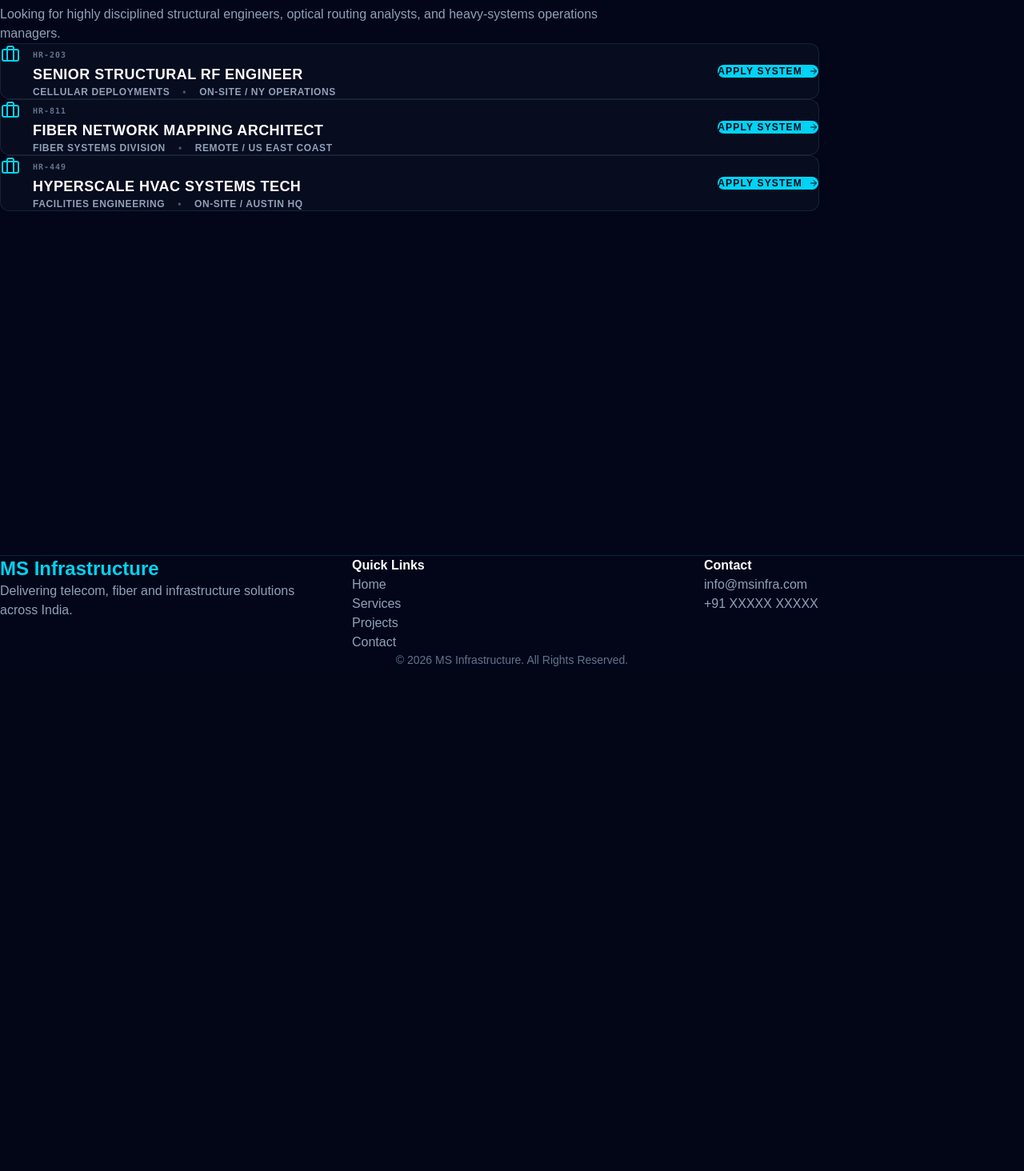
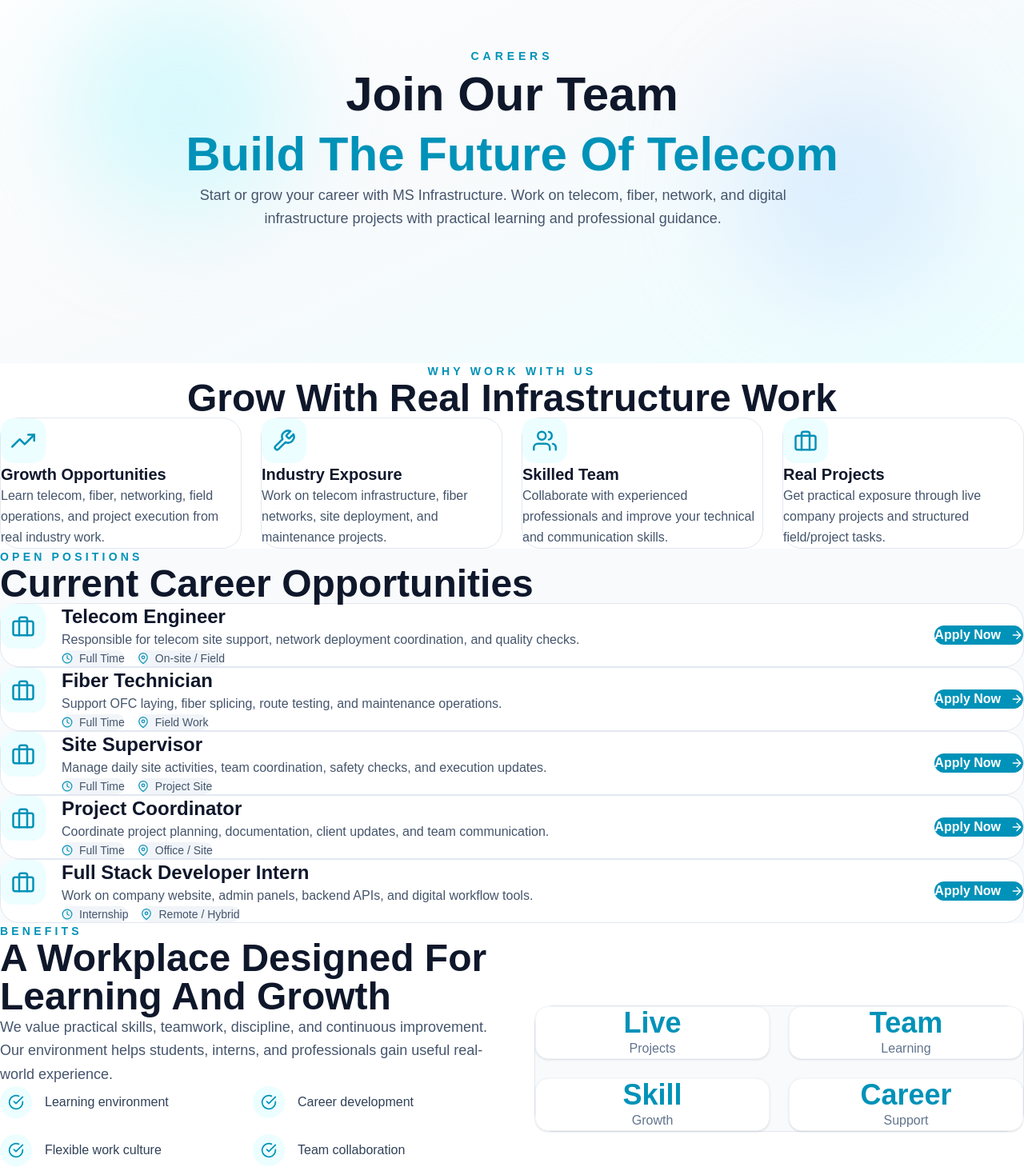
Before and after one commit to ashishrajput000261-commits/ms-infrastructure-website, a React app in the folder Frontend/: page /careers in a window 1280 px wide. Shown: the part 106-1570 px from the top of the page at 80% size. Before the commit the page ends 941 px from the top, so only its background shows below. Built offline with nearby package versions, Linux system fonts and the light colour scheme; the HTML template or start-up script is replaced by a standard one.

Commit message:
Day 08: complete careers page

```diff
--- a/Frontend/src/pages/Careers.jsx
+++ b/Frontend/src/pages/Careers.jsx
@@ -1,56 +1,315 @@
-import React from 'react';
-import { FiArrowRight, FiBriefcase } from 'react-icons/fi';
+import React from "react";
+import {
+  FiArrowRight,
+  FiBriefcase,
+  FiCheckCircle,
+  FiUsers,
+  FiTrendingUp,
+  FiTool,
+  FiMapPin,
+  FiClock,
+} from "react-icons/fi";
 
-const jobOpenings = [
-  { id: 'HR-203', title: 'Senior Structural RF Engineer', dept: 'Cellular Deployments', loc: 'On-site / NY Operations' },
-  { id: 'HR-811', title: 'Fiber Network Mapping Architect', dept: 'Fiber Systems Division', loc: 'Remote / US East Coast' },
-  { id: 'HR-449', title: 'Hyperscale HVAC Systems Tech', dept: 'Facilities Engineering', loc: 'On-site / Austin HQ' }
+const whyWork = [
+  {
+    icon: <FiTrendingUp />,
+    title: "Growth Opportunities",
+    desc: "Learn telecom, fiber, networking, field operations, and project execution from real industry work.",
+  },
+  {
+    icon: <FiTool />,
+    title: "Industry Exposure",
+    desc: "Work on telecom infrastructure, fiber networks, site deployment, and maintenance projects.",
+  },
+  {
+    icon: <FiUsers />,
+    title: "Skilled Team",
+    desc: "Collaborate with experienced professionals and improve your technical and communication skills.",
+  },
+  {
+    icon: <FiBriefcase />,
+    title: "Real Projects",
+    desc: "Get practical exposure through live company projects and structured field/project tasks.",
+  },
 ];
+
+const jobs = [
+  {
+    title: "Telecom Engineer",
+    type: "Full Time",
+    location: "On-site / Field",
+    desc: "Responsible for telecom site support, network deployment coordination, and quality checks.",
+  },
+  {
+    title: "Fiber Technician",
+    type: "Full Time",
+    location: "Field Work",
+    desc: "Support OFC laying, fiber splicing, route testing, and maintenance operations.",
+  },
+  {
+    title: "Site Supervisor",
+    type: "Full Time",
+    location: "Project Site",
+    desc: "Manage daily site activities, team coordination, safety checks, and execution updates.",
+  },
+  {
+    title: "Project Coordinator",
+    type: "Full Time",
+    location: "Office / Site",
+    desc: "Coordinate project planning, documentation, client updates, and team communication.",
+  },
+  {
+    title: "Full Stack Developer Intern",
+    type: "Internship",
+    location: "Remote / Hybrid",
+    desc: "Work on company website, admin panels, backend APIs, and digital workflow tools.",
+  },
+];
+
+const benefits = [
+  "Learning environment",
+  "Career development",
+  "Flexible work culture",
+  "Team collaboration",
+  "Real industry exposure",
+  "Skill-based growth",
+];
+
+const hiringSteps = ["Apply", "Screening", "Interview", "Selection"];
 
 const Careers = () => {
   return (
-    <div className="bg-slate-950 text-white min-h-screen pt-32 pb-24 select-none">
-      <div className="max-w-7xl mx-auto px-4 sm:px-6 lg:px-8">
+    <main className="bg-white text-slate-900">
+      {/* Hero */}
+      <section className="relative min-h-[70vh] flex items-center justify-center overflow-hidden px-6 pt-24 bg-slate-50">
+        <div className="absolute inset-0 bg-gradient-to-br from-white via-slate-50 to-cyan-50"></div>
+        <div className="absolute top-24 left-20 h-72 w-72 rounded-full bg-cyan-200/40 blur-3xl"></div>
+        <div className="absolute bottom-20 right-20 h-72 w-72 rounded-full bg-blue-200/40 blur-3xl"></div>
 
-        {/* Header */}
-        <div className="max-w-3xl mb-16">
-          <h1 className="text-xs font-bold text-cyan-400 tracking-widest uppercase mb-4">Join The Engineering Unit</h1>
-          <h2 className="text-3xl sm:text-5xl font-black uppercase tracking-tight mb-6">Build Modern Connectivity Arrays</h2>
-          <p className="text-slate-400 text-sm sm:text-base font-medium">
-            Looking for highly disciplined structural engineers, optical routing analysts, and heavy-systems operations managers.
+        <div className="relative z-10 max-w-5xl mx-auto text-center">
+          <p className="text-cyan-600 font-semibold uppercase tracking-[0.35em] text-sm mb-5">
+            Careers
+          </p>
+
+          <h1 className="text-4xl md:text-6xl font-black text-slate-900 leading-tight mb-6">
+            Join Our Team
+            <span className="block text-cyan-600 mt-2">
+              Build The Future Of Telecom
+            </span>
+          </h1>
+
+          <p className="max-w-3xl mx-auto text-slate-600 text-lg leading-relaxed">
+            Start or grow your career with MS Infrastructure. Work on telecom,
+            fiber, network, and digital infrastructure projects with practical
+            learning and professional guidance.
           </p>
         </div>
+      </section>
 
-        {/* Job Listings */}
-        <div className="space-y-4 max-w-5xl">
-          {jobOpenings.map((job) => (
+      {/* Why Work With Us */}
+      <section className="py-24 px-6 bg-white">
+        <div className="max-w-7xl mx-auto">
+          <div className="text-center mb-16">
+            <p className="text-cyan-600 font-semibold uppercase tracking-[0.3em] text-sm mb-3">
+              Why Work With Us
+            </p>
+            <h2 className="text-3xl md:text-5xl font-black text-slate-900">
+              Grow With Real Infrastructure Work
+            </h2>
+          </div>
+
+          <div className="grid md:grid-cols-2 lg:grid-cols-4 gap-6">
+            {whyWork.map((item, index) => (
               <div
-              key={job.id}
-              className="p-6 rounded-xl bg-slate-900/40 border border-slate-800/80 hover:border-cyan-500/30 transition-all duration-300 flex flex-col sm:flex-row sm:items-center justify-between gap-6 group"
+                key={index}
+                className="group bg-white border border-slate-200 rounded-3xl p-8 hover:border-cyan-400 hover:shadow-lg transition-all duration-300 hover:-translate-y-2"
               >
-              <div className="flex items-start gap-4">
-                <div className="text-2xl text-cyan-400 p-3 bg-slate-950 rounded-lg shrink-0">
+                <div className="h-14 w-14 rounded-2xl bg-cyan-50 text-cyan-600 flex items-center justify-center text-3xl mb-6 group-hover:bg-cyan-600 group-hover:text-white transition">
+                  {item.icon}
+                </div>
+
+                <h3 className="text-xl font-bold mb-4 text-slate-900">{item.title}</h3>
+
+                <p className="text-slate-600 leading-relaxed">
+                  {item.desc}
+                </p>
+              </div>
+            ))}
+          </div>
+        </div>
+      </section>
+
+      {/* Open Positions */}
+      <section className="py-24 px-6 bg-slate-50">
+        <div className="max-w-7xl mx-auto">
+          <div className="mb-16">
+            <p className="text-cyan-600 font-semibold uppercase tracking-[0.3em] text-sm mb-3">
+              Open Positions
+            </p>
+            <h2 className="text-3xl md:text-5xl font-black text-slate-900">
+              Current Career Opportunities
+            </h2>
+          </div>
+
+          <div className="space-y-6">
+            {jobs.map((job, index) => (
+              <div
+                key={index}
+                className="bg-white border border-slate-200 rounded-3xl p-6 md:p-8 hover:border-cyan-400 hover:shadow-md transition-all duration-300"
+              >
+                <div className="flex flex-col lg:flex-row lg:items-center justify-between gap-8">
+                  <div className="flex gap-5">
+                    <div className="h-14 w-14 rounded-2xl bg-cyan-50 text-cyan-600 flex items-center justify-center text-3xl shrink-0">
                       <FiBriefcase />
                     </div>
+
                     <div>
-                  <span className="text-[10px] font-mono font-bold tracking-widest text-slate-500">{job.id}</span>
-                  <h3 className="text-lg font-bold text-white uppercase tracking-wide mt-0.5">{job.title}</h3>
-                  <div className="flex gap-4 text-xs font-semibold uppercase tracking-wider text-slate-400 mt-1">
-                    <span>{job.dept}</span>
-                    <span className="text-slate-600">•</span>
-                    <span>{job.loc}</span>
+                      <h3 className="text-2xl font-bold mb-3 text-slate-900">
+                        {job.title}
+                      </h3>
+
+                      <p className="text-slate-600 leading-relaxed mb-4 max-w-3xl">
+                        {job.desc}
+                      </p>
+
+                      <div className="flex flex-wrap gap-4 text-sm text-slate-600 font-medium">
+                        <span className="flex items-center gap-2 bg-slate-100 px-3 py-1 rounded-full">
+                          <FiClock className="text-cyan-600" />
+                          {job.type}
+                        </span>
+
+                        <span className="flex items-center gap-2 bg-slate-100 px-3 py-1 rounded-full">
+                          <FiMapPin className="text-cyan-600" />
+                          {job.location}
+                        </span>
                       </div>
                     </div>
                   </div>
-              <button className="px-5 py-3 rounded-lg text-xs font-bold text-slate-950 tracking-widest uppercase bg-cyan-400 group-hover:bg-cyan-300 transition-colors self-start sm:self-center shrink-0 flex items-center gap-2">
-                Apply System <FiArrowRight />
-              </button>
+
+                  <a
+                    href="/contact"
+                    className="bg-cyan-600 text-white px-6 py-3 rounded-full font-bold inline-flex items-center justify-center gap-3 hover:bg-cyan-700 transition shrink-0"
+                  >
+                    Apply Now
+                    <FiArrowRight />
+                  </a>
+                </div>
               </div>
             ))}
           </div>
+        </div>
+      </section>
 
+      {/* Benefits */}
+      <section className="py-24 px-6 bg-white">
+        <div className="max-w-7xl mx-auto grid lg:grid-cols-2 gap-14 items-center">
+          <div>
+            <p className="text-cyan-600 font-semibold uppercase tracking-[0.3em] text-sm mb-3">
+              Benefits
+            </p>
+
+            <h2 className="text-3xl md:text-5xl font-black mb-6 text-slate-900">
+              A Workplace Designed For Learning And Growth
+            </h2>
+
+            <p className="text-slate-600 text-lg leading-relaxed mb-8">
+              We value practical skills, teamwork, discipline, and continuous
+              improvement. Our environment helps students, interns, and
+              professionals gain useful real-world experience.
+            </p>
+
+            <div className="grid sm:grid-cols-2 gap-5">
+              {benefits.map((item, index) => (
+                <div key={index} className="flex items-center gap-4">
+                  <div className="h-10 w-10 rounded-full bg-cyan-50 text-cyan-600 flex items-center justify-center shrink-0">
+                    <FiCheckCircle size={20} />
+                  </div>
+                  <p className="text-slate-700 font-medium">{item}</p>
+                </div>
+              ))}
             </div>
           </div>
+
+          <div className="bg-slate-50 border border-slate-200 rounded-3xl p-8">
+            <div className="grid grid-cols-2 gap-6">
+              <div className="bg-white border border-slate-100 rounded-2xl p-6 text-center shadow-sm">
+                <h3 className="text-4xl font-black text-cyan-600">Live</h3>
+                <p className="text-slate-500 font-medium mt-2">Projects</p>
+              </div>
+
+              <div className="bg-white border border-slate-100 rounded-2xl p-6 text-center shadow-sm">
+                <h3 className="text-4xl font-black text-cyan-600">Team</h3>
+                <p className="text-slate-500 font-medium mt-2">Learning</p>
+              </div>
+
+              <div className="bg-white border border-slate-100 rounded-2xl p-6 text-center shadow-sm">
+                <h3 className="text-4xl font-black text-cyan-600">Skill</h3>
+                <p className="text-slate-500 font-medium mt-2">Growth</p>
+              </div>
+
+              <div className="bg-white border border-slate-100 rounded-2xl p-6 text-center shadow-sm">
+                <h3 className="text-4xl font-black text-cyan-600">Career</h3>
+                <p className="text-slate-500 font-medium mt-2">Support</p>
+              </div>
+            </div>
+          </div>
+        </div>
+      </section>
+
+      {/* Hiring Process */}
+      <section className="py-24 px-6 bg-slate-50">
+        <div className="max-w-7xl mx-auto">
+          <div className="text-center mb-16">
+            <p className="text-cyan-600 font-semibold uppercase tracking-[0.3em] text-sm mb-3">
+              Hiring Process
+            </p>
+            <h2 className="text-3xl md:text-5xl font-black text-slate-900">
+              Simple Selection Steps
+            </h2>
+          </div>
+
+          <div className="grid md:grid-cols-4 gap-6">
+            {hiringSteps.map((step, index) => (
+              <div
+                key={index}
+                className="bg-white border border-slate-200 rounded-3xl p-8 hover:shadow-md transition-shadow"
+              >
+                <span className="text-6xl font-black text-cyan-100">
+                  0{index + 1}
+                </span>
+                <h3 className="text-2xl font-bold mt-6 text-slate-900">{step}</h3>
+                <p className="text-slate-600 mt-3 leading-relaxed">
+                  We follow a clear and professional process for every
+                  candidate.
+                </p>
+              </div>
+            ))}
+          </div>
+        </div>
+      </section>
+
+      {/* CTA */}
+      <section className="py-24 px-6 bg-gradient-to-r from-cyan-600 to-blue-700 text-white">
+        <div className="max-w-5xl mx-auto text-center">
+          <h2 className="text-3xl md:text-5xl font-black mb-6">
+            Ready To Build Your Career?
+          </h2>
+
+          <p className="text-lg md:text-xl mb-10 font-medium text-cyan-100">
+            Apply today and start working on real telecom and infrastructure
+            projects.
+          </p>
+
+          <a
+            href="/contact"
+            className="bg-white text-cyan-700 px-8 py-4 rounded-full font-bold inline-flex items-center gap-3 hover:bg-slate-100 hover:shadow-lg transition-all"
+          >
+            Apply Now
+            <FiArrowRight />
+          </a>
+        </div>
+      </section>
+    </main>
   );
 };
 
```
Lines whose indentation alone changed are shown as unchanged.
